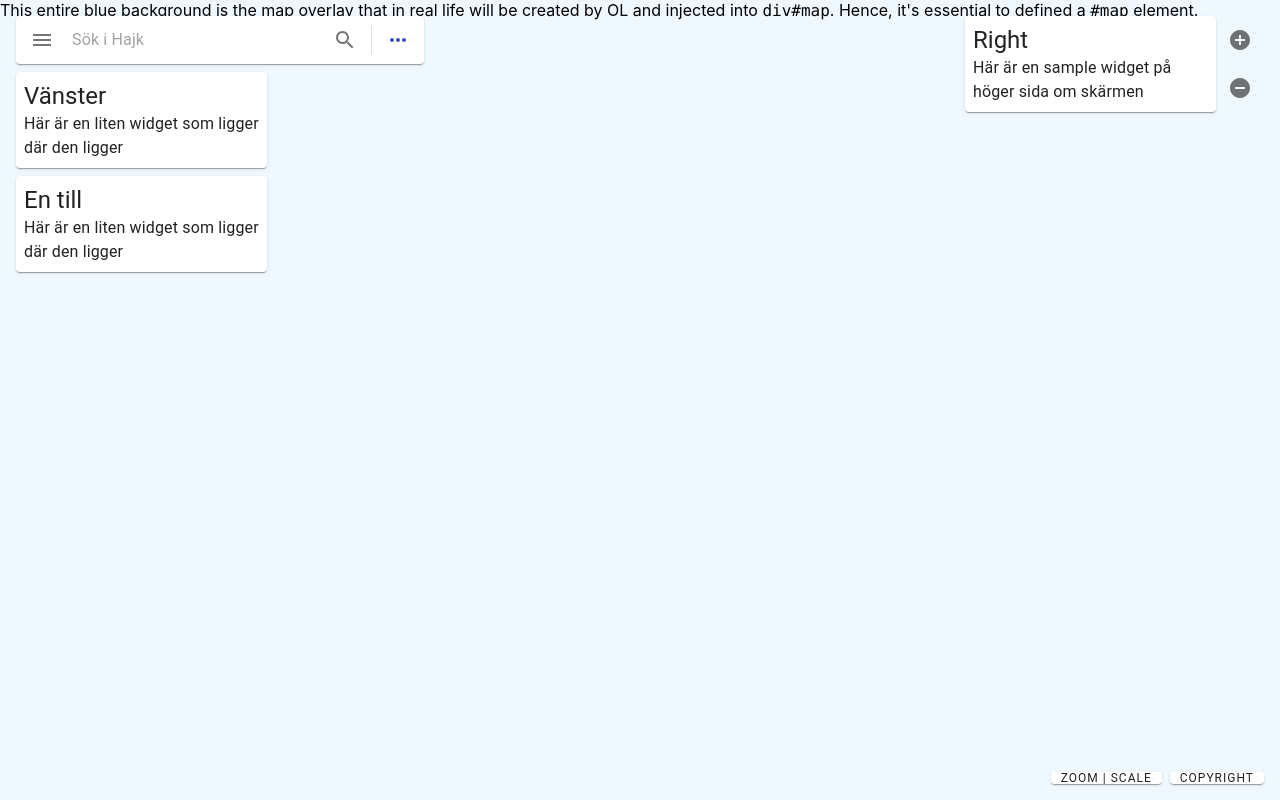
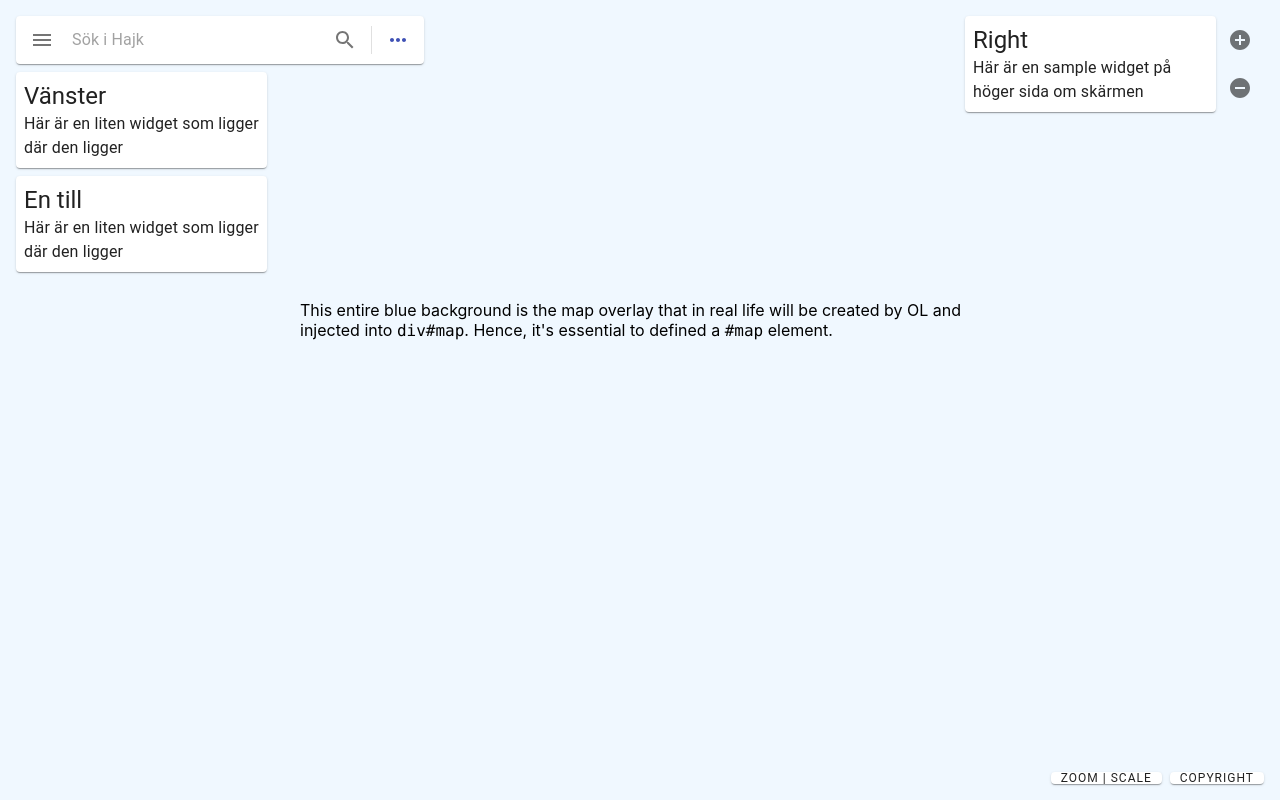
Before and after one commit to hajkmap/ui-demo, a React (Create React App) app: page / in a window 1280 px wide. Built offline with nearby package versions, Linux system fonts and the light colour scheme.

Commit message:
Minor UI fix

```diff
--- a/src/App.js
+++ b/src/App.js
@@ -59,7 +59,11 @@ const useStyles = makeStyles(theme => ({
     left: 0,
     right: 0,
     bottom: 0,
-    top: 0
+    top: 0,
+    padding: 300,
+    [theme.breakpoints.down("xs")]: {
+      padding: 0
+    }
   },
   mapOverlayShiftedLeft: {
     left: DRAWER_WIDTH
```
